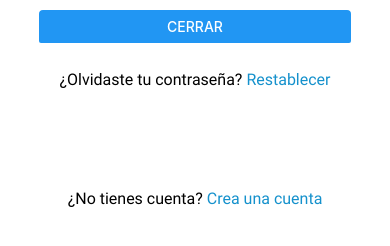
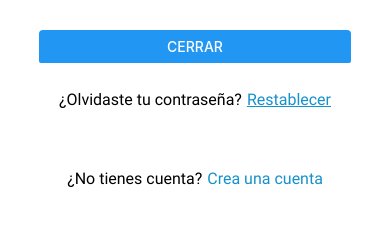
Before and after one commit to AdrianaP-MM/FeasVerse-Movil, a React Native app in the folder FeasVerse-Movil/: screen /LogIn in a window 390 px wide. Shown: the part 566-812 px from the top of the page. Built offline with nearby package versions, Linux system fonts and the light colour scheme.

Commit message:
LogIn Terminado

```diff
--- a/FeasVerse-Movil/src/components/inputs/Border_Down.js
+++ b/FeasVerse-Movil/src/components/inputs/Border_Down.js
@@ -2,7 +2,14 @@ import React, { useState } from 'react';
 import { StyleSheet, View } from 'react-native';
 import FloatingLabelTextInput from 'react-native-floating-label-text-input';
 
-const TextInputC = ({ label, keyboardType = 'default', maxLength = 200, editable = true, secureTextEntry = false }) => {
+/*
+                value={clave}
+                onChangeText={setClave}
+                label="Contraseña"
+                placeholder="Introduce tu contraseña"
+                secureTextEntry={true} */
+
+const TextInputC = ({ label, keyboardType = 'default', maxLength = 200, editable = true, secureTextEntry = false, setValor, valor }) => {
     const [isFocused, setIsFocused] = useState(false);
 
     const handleFocus = () => {
@@ -14,7 +21,7 @@ const TextInputC = ({ label, keyboardType = 'default', maxLength = 200, editable
     };
 
     return (
-        <View style={[styles.container, { borderBottomColor: isFocused ? 'black' : '#000000' }]}>
+        <View style={[styles.container, { borderBottomColor: isFocused ? 'black' : '#000000' }, setValor, valor]}>
             <FloatingLabelTextInput
                 placeholder={label}
                 keyboardType={keyboardType}
@@ -27,6 +34,8 @@ const TextInputC = ({ label, keyboardType = 'default', maxLength = 200, editable
                     colorFocused: 'black',
                     colorBlurred: '#000000',
                 }}
+                value={valor}
+                onChangeTextValue={setValor}
             />
         </View>
     );
--- a/FeasVerse-Movil/src/screens/Login/Login.js
+++ b/FeasVerse-Movil/src/screens/Login/Login.js
@@ -1,16 +1,28 @@
 import React, { useEffect, useState } from 'react';
-import { StyleSheet, View, Button, Image, Text, Alert } from 'react-native';
+import { StyleSheet, View, Button, Image, Text, Alert, TouchableOpacity } from 'react-native';
 import TextInputC from '../../components/inputs/Border_Down';
 import { Colors, FontSizes, Config } from '../../utils/constantes';
 import * as Font from 'expo-font';
 
 const logoImg = require("../../img/LogoFeasVerse.png");
 
-const LogIn = ({ logueado, setLogueado }) => {
-    const [correo, setCorreo] = useState('fer12@gmail.com');
-    const [clave, setClave] = useState('clave12345');
+const LogIn = ({ logueado, setLogueado, navigation }) => {
+    const [correo, setCorreo] = useState('');
+    const [clave, setClave] = useState('');
     const [fontsLoaded, setFontsLoaded] = useState(false);
 
+    // Función para cambiar de pantalla
+    const handelViewInicio = () => {
+        navigation.navigate('Inicio'); // Navegamos a la pantalla 'NewPassword'
+    };
+
+    const handelViewRestablecer = () => {
+        navigation.navigate('Correo'); // Navegamos a la pantalla 'NewPassword'
+    };
+
+    const handelViewRegistrar = () => {
+        navigation.navigate('Inicio'); // Navegamos a la pantalla 'NewPassword'
+    };
 
     useEffect(() => {
         const loadFonts = async () => {
@@ -46,14 +58,14 @@ const LogIn = ({ logueado, setLogueado }) => {
         const datos = await fetchApi.json();
         if (datos.status) {
             Alert.alert('Yei', datos.error);
+            console.log('SIIIIIIIIIIIIIII');
+            handelViewInicio();
         }
         else {
             console.log(datos);
-            // Alert the user about the error
             Alert.alert('Error sesion', datos.error);
+            console.log('NOOOOOOOOOO')
         }
-
-
     };
 
     const handleLogOut = async () => {
@@ -69,8 +81,6 @@ const LogIn = ({ logueado, setLogueado }) => {
             // Alert the user about the error
             Alert.alert('Error sesion', datos.error);
         }
-
-
     }
 
     return (
@@ -84,15 +94,15 @@ const LogIn = ({ logueado, setLogueado }) => {
             </Text>
             <TextInputC
                 label="Correo electrónico"
-                value={correo}
-                onChangeText={setCorreo}
+                valor={correo}
+                setValor={setCorreo}
                 keyboardType="email-address"
                 placeholder="Introduce tu correo"
                 autoCapitalize="none"
             />
             <TextInputC
-                value={clave}
-                onChangeText={setClave}
+                valor={clave}
+                setValor={setClave}
                 label="Contraseña"
                 placeholder="Introduce tu contraseña"
                 secureTextEntry={true}
@@ -109,12 +119,22 @@ const LogIn = ({ logueado, setLogueado }) => {
                     onPress={handleLogOut}
                 />
             </View>
-            <Text style={styles.text}>
-                ¿Olvidaste tu contraseña? <Text style={styles.text1}>Restablecer</Text>
-            </Text>
-            <Text style={styles.text2}>
-                ¿No tienes cuenta? <Text style={styles.text1}>Crea una cuenta</Text>
-            </Text>
+            <View style={styles.row}>
+                <Text style={styles.text}>
+                    ¿Olvidaste tu contraseña?
+                </Text>
+                <TouchableOpacity onPress={handelViewRestablecer}>
+                    <Text style={styles.link}>Restablecer</Text>
+                </TouchableOpacity>
+            </View>
+            <View style={styles.row}>
+                <Text style={styles.text1}>
+                    ¿No tienes cuenta?
+                </Text>
+                <TouchableOpacity onPress={handelViewRegistrar}>
+                    <Text style={styles.link1}>Crea una cuenta</Text>
+                </TouchableOpacity>
+            </View>
         </View>
     );
 };
@@ -151,16 +171,37 @@ const styles = StyleSheet.create({
         fontFamily: 'Bold',
         marginBottom: 60,
     },
+    row: {
+        flexDirection: 'row',
+        alignItems: 'center',
+        marginTop: 10,
+    },
     text: {
         color: Colors.pass,
         fontSize: FontSizes.medium,
         fontFamily: 'Regular',
-        marginTop: 10,
+
     },
-    text1: {
+    link: {
         color: Colors.TituloL,
         fontSize: FontSizes.medium,
         fontFamily: 'Regular',
+        marginLeft: 5,
+        textDecorationLine: 'underline',
+    },
+    text1: {
+        color: Colors.pass,
+        fontSize: FontSizes.medium,
+        fontFamily: 'Regular',
+        marginTop: 50
+
+    },
+    link1: {
+        color: Colors.TituloL,
+        fontSize: FontSizes.medium,
+        fontFamily: 'Regular',
+        marginLeft: 5,
+        marginTop: 50
     },
     text2: {
         marginTop: 100,
```
